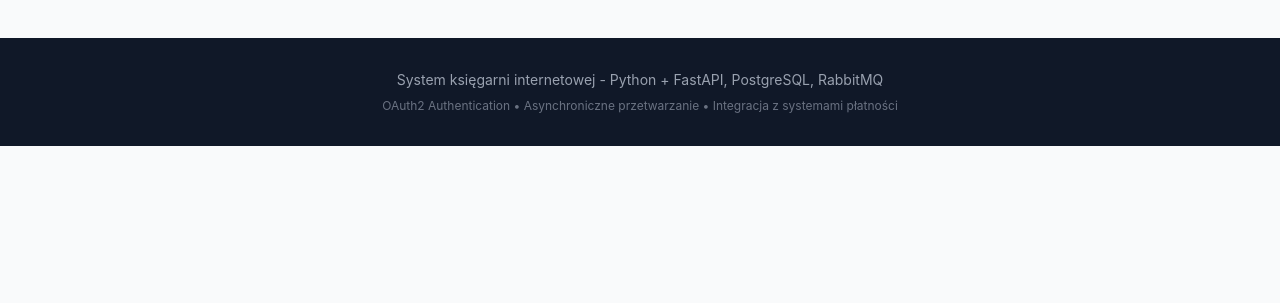
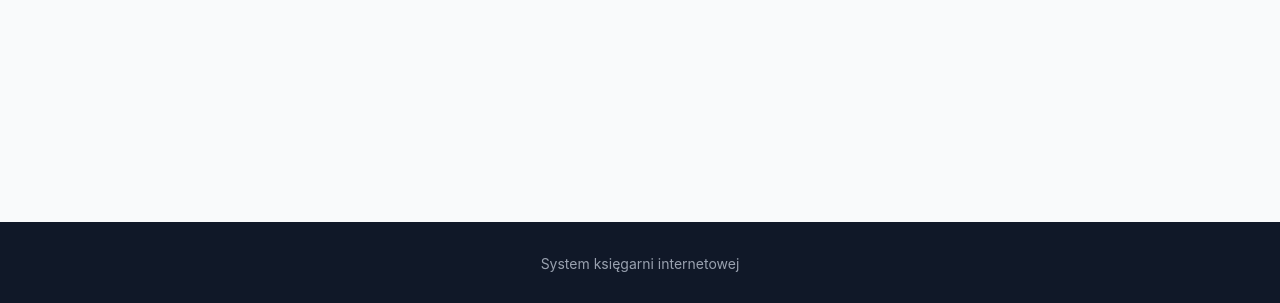
Before and after one commit to xjula/mini_ksiegarnia, a React (Vite) app in the folder frontend/: page /cart in a window 1280 px wide. Shown: the part 494-797 px from the top of the page. Built offline with nearby package versions, Linux system fonts and the light colour scheme; no server answers.

Commit message:
Dodanie sortowania ksiazek i poprawienie stopki na dole

```diff
--- a/frontend/src/app/components/Layout.tsx
+++ b/frontend/src/app/components/Layout.tsx
@@ -3,19 +3,19 @@ import { Header } from './Header';
 
 export function Layout() {
   return (
-    <div className="min-h-screen bg-gray-50">
+    <div className="min-h-screen flex flex-col bg-gray-50">
       <Header />
-      <main>
+
+      <main className="flex-grow">
         <Outlet />
       </main>
+
       <footer className="bg-gray-900 text-white mt-16 py-8">
         <div className="max-w-7xl mx-auto px-4 text-center">
           <p className="text-sm text-gray-400">
-            System księgarni internetowej - Python + FastAPI, PostgreSQL, RabbitMQ
+            System księgarni internetowej
           </p>
-          <p className="text-xs text-gray-500 mt-2">
-            OAuth2 Authentication • Asynchroniczne przetwarzanie • Integracja z systemami płatności
-          </p>
+
         </div>
       </footer>
     </div>
--- a/frontend/src/app/contexts/BooksContext.tsx
+++ b/frontend/src/app/contexts/BooksContext.tsx
@@ -48,6 +48,7 @@ export function BooksProvider({ children }: { children: ReactNode }) {
         reviewCount: 0,
         trend: 'stable'
       }));
+      mappedBooks.sort((a: any, b: any) => a.title.localeCompare(b.title));
 
       setBooks(mappedBooks);
     } catch (error) {
```
